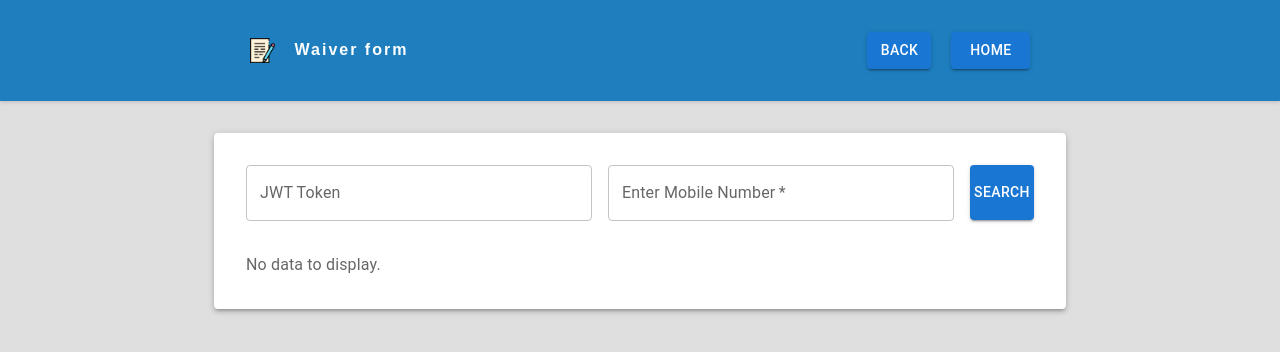
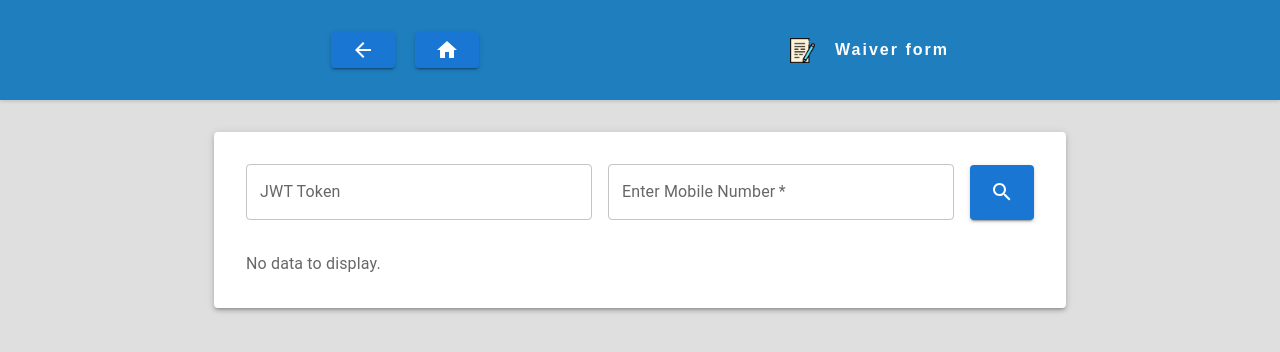
Before and after one commit to knixk/waiver-form-indroyd-labs, a React (Vite) app in the folder waiver-react/: page /search in a window 1280 px wide. Shown: the top 352 px of the page. Built offline with nearby package versions, Linux system fonts and the light colour scheme.

Commit message:
added download icon and clean up code

```diff
--- a/waiver-react/package.json
+++ b/waiver-react/package.json
@@ -12,6 +12,7 @@
   "dependencies": {
     "@emotion/react": "^11.13.5",
     "@emotion/styled": "^11.13.5",
+    "@mui/icons-material": "^6.1.10",
     "@mui/material": "^6.1.9",
     "axios": "^1.7.8",
     "html2canvas": "^1.4.1",
--- a/waiver-react/src/components/Footer.jsx
+++ b/waiver-react/src/components/Footer.jsx
@@ -31,7 +31,7 @@ function Navbar() {
           </div>
 
           <div className="btns__container">
-            {location.pathname != "/" && (
+            {/* {location.pathname != "/" && (
               <Button
                 variant="contained"
                 type="submit"
@@ -54,7 +54,7 @@ function Navbar() {
               >
                 Download
               </Button>
-            )}
+            )} */}
           </div>
         </footer>
       )}
--- a/waiver-react/src/components/Navbar.jsx
+++ b/waiver-react/src/components/Navbar.jsx
@@ -2,8 +2,11 @@ import React from "react";
 import { useLocation, useNavigate } from "react-router-dom";
 import { Button } from "@mui/material";
 import formIcon from "../assets/contact-form.png";
+import ArrowBackIcon from "@mui/icons-material/ArrowBack";
+import HomeIcon from "@mui/icons-material/Home";
 
 import { useContext } from "react";
+import CloudDownloadIcon from "@mui/icons-material/CloudDownload";
 import { MyContext } from "../App";
 
 function Navbar() {
@@ -30,7 +33,7 @@ function Navbar() {
               navigate(-1);
             }}
           >
-            Back
+            <ArrowBackIcon />
           </Button>
         )}
 
@@ -41,7 +44,7 @@ function Navbar() {
             fullWidth
             onClick={handleDownload}
           >
-            Download
+            <CloudDownloadIcon />
           </Button>
         )}
 
@@ -52,7 +55,7 @@ function Navbar() {
             fullWidth
             onClick={() => navigate("/")}
           >
-            Home
+            <HomeIcon />
           </Button>
         )}
       </div>
--- a/waiver-react/src/index.css
+++ b/waiver-react/src/index.css
@@ -447,9 +447,13 @@ img {
 
 .nav {
   display: flex;
+  flex-direction: row-reverse;
   align-items: center;
+  justify-content: space-evenly;
   padding-left: 20px;
   padding-right: 20px;
+  /* background-color: red; */
+  /* gap: 40px; */
 }
 
 .btns__container {
@@ -519,3 +523,7 @@ img {
     gap: 20px;
   }
 }
+
+.footer {
+  justify-content: center;
+}
--- a/waiver-react/src/pages/Home.jsx
+++ b/waiver-react/src/pages/Home.jsx
@@ -62,13 +62,13 @@ function Home() {
               Get Started
             </Button>
 
-            <Button
+            {/* <Button
               variant="contained"
               onClick={() => navigate("/search")}
               sx={{ mt: 2.5, ml: 2 }}
             >
               Search forms
-            </Button>
+            </Button> */}
           </Box>
         )}
       </Box>
--- a/waiver-react/src/pages/Search.jsx
+++ b/waiver-react/src/pages/Search.jsx
@@ -15,6 +15,7 @@ import { useNavigate } from "react-router-dom";
 
 import { useContext } from "react";
 import { MyContext } from "../App";
+import SearchIcon from "@mui/icons-material/Search";
 
 function Search() {
   // const localJWT = localStorage.setItem('waiver_form_jwt_token')
@@ -26,6 +27,7 @@ function Search() {
     setSubmissions,
     viewParticipant,
     setViewParticipant,
+    setErr
   } = myState;
 
   const [input, setInput] = useState("");
@@ -50,14 +52,14 @@ function Search() {
       return response.data;
     } catch (error) {
       if (error.status == 403) {
-        toast.error("You're not authorized.");
+        toast.error("Invalid token...");
       } else {
         toast.error("Data not found...");
 
-        console.error(
-          "Error:",
-          error.response ? error.response.data : error.message
-        );
+        // console.error(
+        //   "Error:",
+        //   error.response ? error.response.data : error.message
+        // );
       }
     }
   };
@@ -70,7 +72,7 @@ function Search() {
     const res = await getSubmissions(data);
 
     if (!res) {
-      console.error("Error fetching data..");
+      // console.error("Error fetching data..");
       return;
     }
 
@@ -90,6 +92,8 @@ function Search() {
   };
 
   useEffect(() => {
+
+    setErr(false)
     const tkn_data = localStorage.getItem("waiver_form_jwt_token");
     if (tkn_data) {
       toast.success("Token found in local storage..");
@@ -128,7 +132,7 @@ function Search() {
               sx={{ height: 55 }}
               onClick={(e) => handleSubmit(e)}
             >
-              Search
+              <SearchIcon />
             </Button>
           </Box>
         </form>
--- a/waiver-react/src/pages/Temp.json
+++ b/waiver-react/src/pages/Temp.json
@@ -1,5 +1,5 @@
 {
-  "some_id5": {},
+  "some_id5": {}  ,
   "some_id6": "asdasdasd",
   "some_id32": "yes",
   "fixed__name": "asdasd",
--- a/waiver-react/src/pages/ViewForm.jsx
+++ b/waiver-react/src/pages/ViewForm.jsx
@@ -20,6 +20,7 @@ import {
   FormControlLabel,
   Radio,
 } from "@mui/material";
+
 
 import deleteIcon from "../assets/delete.png";
 
```
Also changed, not shown: 1 other file (tests, documents, lock files or other folders).
